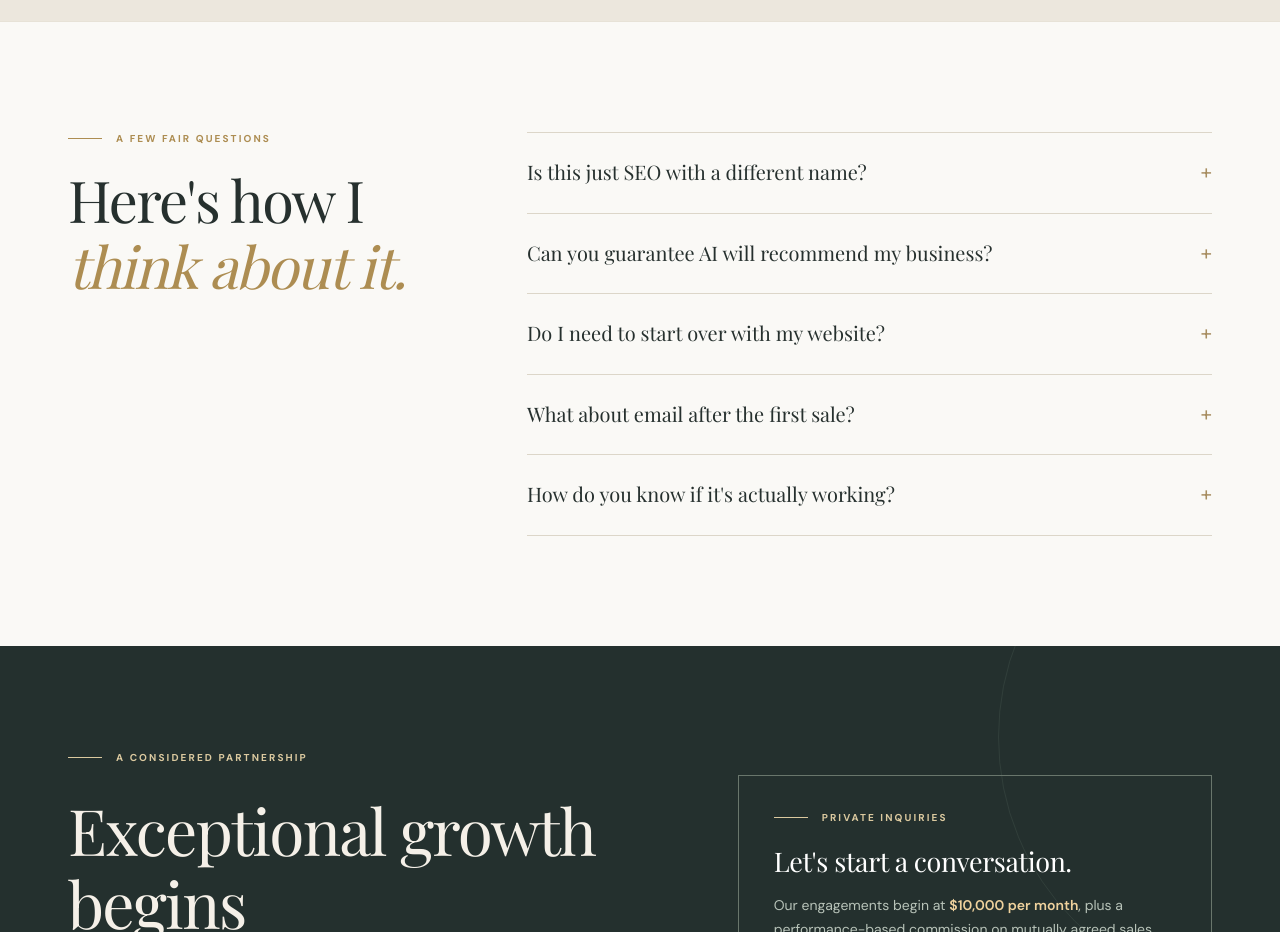
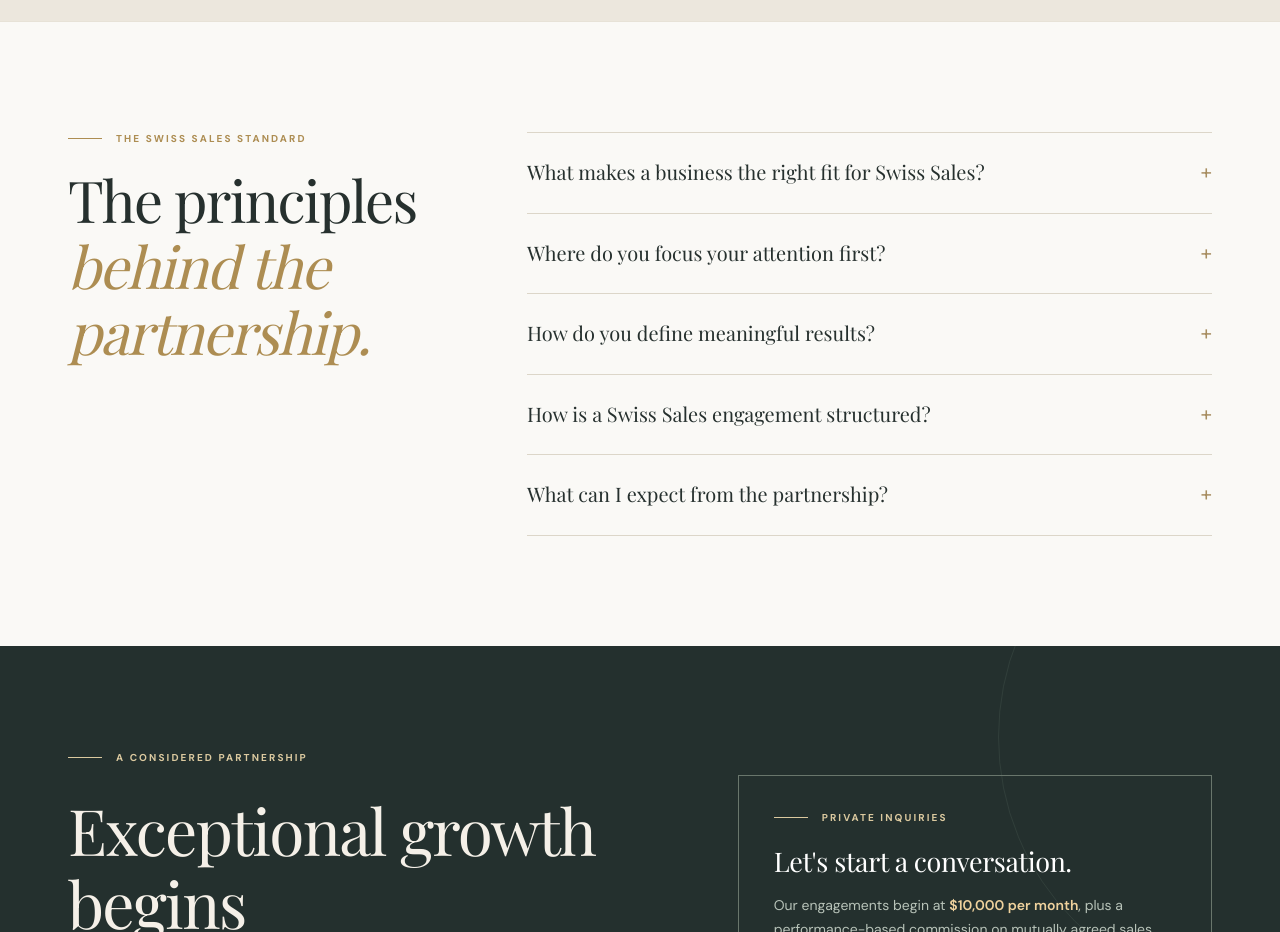
Before and after one commit to latefritz/swisssales, a plain HTML site: page index.html in a window 1280 px wide. Shown: the part 5440-6372 px from the top of the page. Drawn offline with nearby package versions, Linux system fonts and the light colour scheme; a web font is replaced by a local one.

Commit message:
Elevate Swiss Sales FAQs into partnership standards

```diff
--- a/index.html
+++ b/index.html
@@ -161,12 +161,12 @@ h1,h2,h3,h4{font-family:var(--serif);font-weight:400;margin:0;letter-spacing:-1.
   <div><img src="assets/logo-lockup.svg?v=4" alt="Swiss Sales wordmark with ibex crest, Swiss cross and Proverbs 27:2" loading="lazy"/></div>
   <div><div class="label">The kind of business this is for</div><h2>You've built something<br/><em>worth buying.</em></h2><p>Maybe the product is already excellent. Maybe your service really does solve a problem. You just need more of the right people to discover it—and a better way to turn a good first experience into a lasting customer.</p><blockquote>Good businesses shouldn't have to shout to be heard.</blockquote></div>
 </div></section>
-<section class="faq section-pad" aria-label="Frequently asked questions"><div class="shell faq-grid"><div><div class="label">A few fair questions</div><h2>Here's how I<br/><em>think about it.</em></h2></div><div class="faqs">
-  <div class="faq-item" data-faq><button type="button" aria-expanded="false">Is this just SEO with a different name?<span class="plus" aria-hidden="true">+</span></button><div class="answer">No. Being found is only the start. I also look at how clearly your site answers buying questions, whether customers actually complete the purchase, and what happens after they buy. Search and AI help people discover you; the rest helps turn interest into lasting sales.</div></div>
-  <div class="faq-item" data-faq><button type="button" aria-expanded="false">Can you guarantee AI will recommend my business?<span class="plus" aria-hidden="true">+</span></button><div class="answer">No one can promise that. We can make your business easier to understand, publish useful answers, improve how its pages are found, and work toward genuine mentions from trusted sources. Then we watch whether that visibility translates into customers.</div></div>
-  <div class="faq-item" data-faq><button type="button" aria-expanded="false">Do I need to start over with my website?<span class="plus" aria-hidden="true">+</span></button><div class="answer">Usually not. I'd rather find what's already working, fix the biggest problems, and make useful improvements than sell you a full rebuild you may not need.</div></div>
-  <div class="faq-item" data-faq><button type="button" aria-expanded="false">What about email after the first sale?<span class="plus" aria-hidden="true">+</span></button><div class="answer">That's part of the point. A good follow-up can help a new customer get more from what they bought, discover a related solution, and come back when they're ready. I review welcome messages, after-purchase emails, reminders, and winback efforts rather than assuming the business needs more campaigns.</div></div>
-  <div class="faq-item" data-faq><button type="button" aria-expanded="false">How do you know if it's actually working?<span class="plus" aria-hidden="true">+</span></button><div class="answer">We look at the business results: qualified buyers, first purchases, repeat purchases and the value of those customers over time. Traffic and rankings can help explain what changed, but they aren't the finish line.</div></div>
+<section class="faq section-pad" aria-label="Partnership questions"><div class="shell faq-grid"><div><div class="label">The Swiss Sales standard</div><h2>The principles<br/><em>behind the partnership.</em></h2></div><div class="faqs">
+  <div class="faq-item" data-faq><button type="button" aria-expanded="false">What makes a business the right fit for Swiss Sales?<span class="plus" aria-hidden="true">+</span></button><div class="answer">The strongest partnerships begin with an established offering, a clear appetite for growth, and a willingness to make thoughtful changes. We look for businesses where better positioning, discoverability, and customer relationships can create measurable commercial value. Fit matters on both sides.</div></div>
+  <div class="faq-item" data-faq><button type="button" aria-expanded="false">Where do you focus your attention first?<span class="plus" aria-hidden="true">+</span></button><div class="answer">On the opportunities most likely to influence revenue. That may mean helping qualified buyers discover the business, improving the path from interest to purchase, or increasing the value of existing customer relationships. The priorities follow the evidence—not a predetermined list of marketing services.</div></div>
+  <div class="faq-item" data-faq><button type="button" aria-expanded="false">How do you define meaningful results?<span class="plus" aria-hidden="true">+</span></button><div class="answer">By commercial outcomes, not activity reports. We agree on the measures that matter to your business—such as qualified demand, sales, repeat purchases, and customer value—and use supporting indicators to understand what is driving them. No credible partner can guarantee a particular result.</div></div>
+  <div class="faq-item" data-faq><button type="button" aria-expanded="false">How is a Swiss Sales engagement structured?<span class="plus" aria-hidden="true">+</span></button><div class="answer">Engagements begin at $10,000 per month, with an additional commission tied to mutually agreed sales results. The scope, measurement approach, and commission terms are established together before work begins, so expectations are clear.</div></div>
+  <div class="faq-item" data-faq><button type="button" aria-expanded="false">What can I expect from the partnership?<span class="plus" aria-hidden="true">+</span></button><div class="answer">Direct communication, deliberate execution, and a long-term view of the business. We favor focused decisions, clear priorities, and measurable progress over unnecessary complexity. The first conversation is simply an opportunity to assess whether our ambitions and approach align.</div></div>
 </div></div></section>
 <section class="contact" id="contact"><div class="shell contact-inner">
  <div><div class="label white">A considered partnership</div><h2>Exceptional growth begins<br/><em>with the right partnership.</em></h2><p>Swiss Sales works closely with a select number of businesses where we believe we can make a meaningful difference. Each partnership begins with an understanding of your goals, your customers, and the opportunity ahead.</p></div>
```
